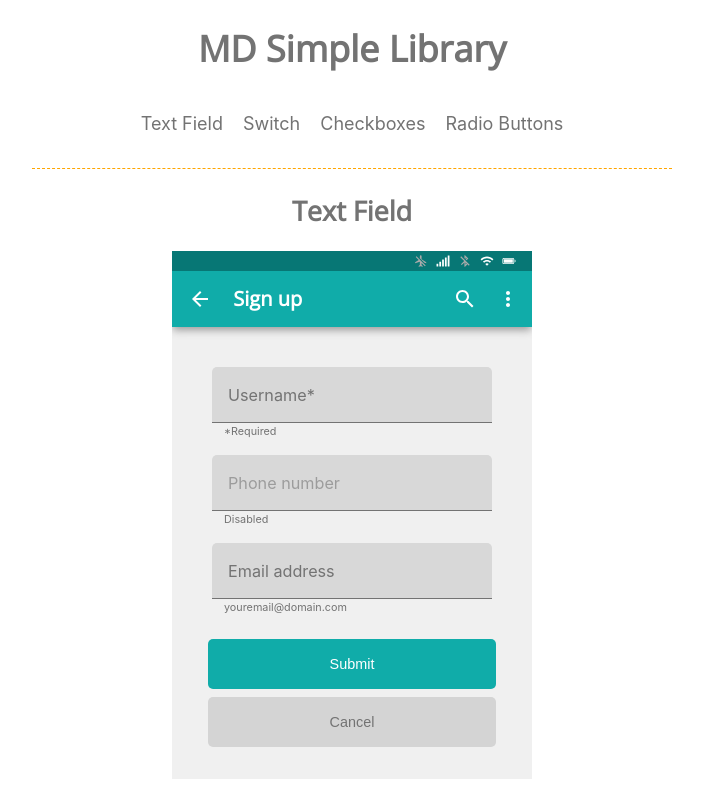
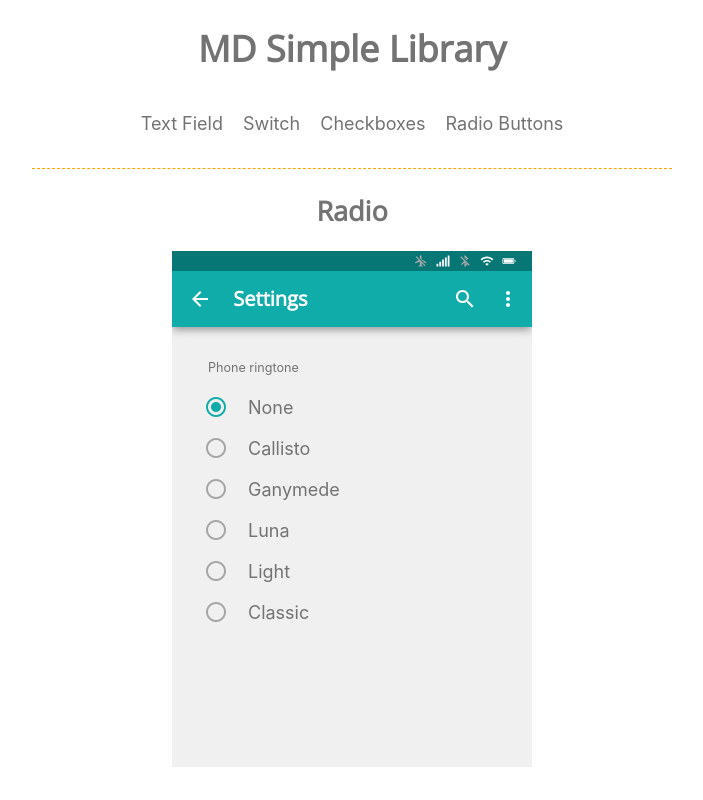
Before and after one commit to devinardya/mandatory-uxdesign1, a React (Create React App) app: page / in a window 1280 px wide. Shown: the whole page, without its empty margins (288-991 px from the left). Built offline with nearby package versions, Linux system fonts and the light colour scheme.

Commit message:
implement radio buttons function

```diff
--- a/src/App.js
+++ b/src/App.js
@@ -7,7 +7,7 @@ import Radio from '../src/Radio/Radio';
 
 function App() {
 
-  const [tab, updateTab] = useState("text");
+  const [tab, updateTab] = useState("radio");
 
   const tabChange = (inputTab) => {
       updateTab(inputTab);
--- a/src/Radio/Radio.js
+++ b/src/Radio/Radio.js
@@ -1,12 +1,28 @@
-import React from 'react';
+import React, {useState} from 'react';
 import './radio.css';
 import { FaSignal} from "react-icons/fa";
 import { IoIosBatteryFull } from "react-icons/io";
-import { MdAirplanemodeInactive, MdArrowBack, MdMoreVert, MdSearch, MdWifi, MdBluetoothDisabled } from "react-icons/md";
+import { MdAirplanemodeInactive, MdArrowBack, MdMoreVert, MdSearch, MdWifi, MdBluetoothDisabled} from "react-icons/md";
 
 
-class Radio extends React.Component {
-    render(){
+const Radio = () => {
+
+    const radioList = [
+                        {name: "None",id: 0},
+                        {name: "Callisto",  id: 1},
+                        {name: "Ganymede", id: 2},
+                        {name: "Luna",id: 3},
+                        {name: "Light", id: 4},
+                        {name: "Classic", id: 5},
+                      ]
+
+    const [selected, updateSelected] = useState("None")
+
+    const onChange = (e) => {
+        //console.log(e.target.value)
+        updateSelected(e.target.value)
+    }
+
     return(
         <>
                 <h2>Radio</h2>
@@ -26,13 +42,25 @@ class Radio extends React.Component {
                         <MdMoreVert size="24px" color="#fff" style= {{marginRight: "12px"}} />
                     </div>
                     </div>
-                    <div className="checkbox-block">
-
+                <div className="radio-block">
+                    <p>Phone ringtone</p>
+                    <form className="radio-block__form">
+                        <ul className="radio-block__form__ul">
+                            {radioList.map(data => {
+                                return <li key={data.id} className="radio-block__form__li">
+                                            <label className="radio-block__form__li__listdata">
+                                                <input type="radio" name="ringtone" checked={selected === data.name} value={data.name} onChange={onChange}/>
+                                                <span className="radio-block__form__fakedisplay"></span>
+                                                {data.name}
+                                            </label>
+                                            </li>
+                            })}
+                        </ul>
+                    </form>
                 </div>
                 </div>
         </>
     );
 }
-}
 
 export default Radio;
--- a/src/Radio/radio.css
+++ b/src/Radio/radio.css
@@ -0,0 +1,78 @@
+.material-icons {
+    font-family: 'Material Icons';
+    font-weight: normal;
+    font-style: normal;
+    font-size: 24px;
+    line-height: 1;
+    letter-spacing: normal;
+    text-transform: none;
+    display: inline-block;
+    white-space: nowrap;
+    word-wrap: normal;
+    direction: ltr;
+    -webkit-font-smoothing: antialiased;
+}
+
+.radio-block {
+    width: 80%;
+    height: 420px;
+    text-align: left;
+    margin-top: 20px;
+    display: flex;
+    flex-flow: column wrap;
+    justify-content: flex-start;
+}
+
+.radio-block > p {
+    font-size: 0.7rem;
+}
+
+.radio-block__form {
+    align-items: flex-start;
+}
+
+.radio-block__form__ul {
+    padding: 0;
+}
+
+.radio-block__form__li {
+    margin: 0 40px;
+}
+
+.radio-block__form__li__listdata:hover {
+    cursor: pointer;
+}
+
+input[type="radio"] {
+    margin-right: 25px;
+}
+
+.radio-block__form__li__listdata > input[type="radio"]{
+    clip: rect(0 0 0 0);
+    padding: 0;
+    width: 38px;
+    height: 38px;
+    overflow: hidden;
+    position: absolute;
+    top: -2px;
+    left: -42px;
+    border:0;
+}
+
+.radio-block__form__fakedisplay::before{
+    display: block;
+    border-radius: 0px;
+    position: absolute;
+    top:8px;
+    left: -44px;
+    font-family: 'Material Icons';
+    content: 'radio_button_unchecked';
+    text-transform: lowercase;
+    font-size: 24px;
+    color: #a5a5a5;
+}
+
+.radio-block__form__li__listdata > input[type="radio"]:checked ~ .radio-block__form__fakedisplay::before {
+    content: "radio_button_checked";
+    color: #10aca9;
+}
--- a/src/TextField/TextField.js
+++ b/src/TextField/TextField.js
@@ -38,8 +38,8 @@ class TextInput extends React.Component {
                 username: "",
                 usernameError: false,
                 deleteInputIcon: false,
-                keepFloat: true,
             })
+
         } else if (name === "email") {
             this.setState({
                 email: "",
@@ -101,9 +101,10 @@ class TextInput extends React.Component {
     onBlur() {
 
         setTimeout(() => {
+            console.log(this.state.keepFloat)
 
-           if (this.state.username.length === 0  ){
-
+            if (this.state.username.length === 0){
+                console.log("THERE")
                 this.setState({
                     //username: "",
                     floatUsername: false,
```
Lines whose indentation alone changed are shown as unchanged.
